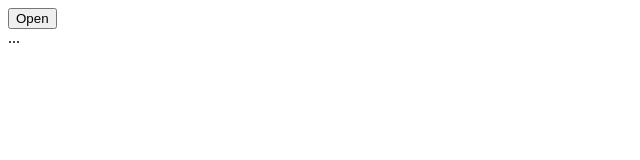
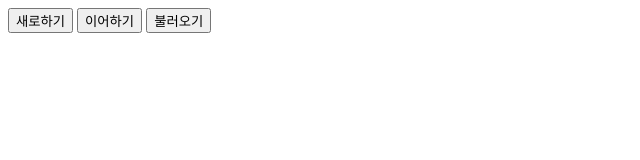
Before and after one commit to ausungju/poker, a plain HTML site: page index.html in a window 1280 px wide. Shown: the whole page, without its empty margins (0-640 px from the left). Drawn offline with Linux system fonts and the light colour scheme.

Commit message:
Update index.html

```diff
--- a/index.html
+++ b/index.html
@@ -18,10 +18,10 @@
   <body>
 
     <div>
-		<button onclick="openTextFile()">Open</button>
-	<div id="output">...</div>
-	</div>
-
+		<button onclick="newUser()">새로하기</button>
+		<button onclick="newGame()">이어하기</button>
+		<button onclick="openTextFile()">불러오기</button>
+		<div id="output"></div>
   </body>
 
 </html>
```
